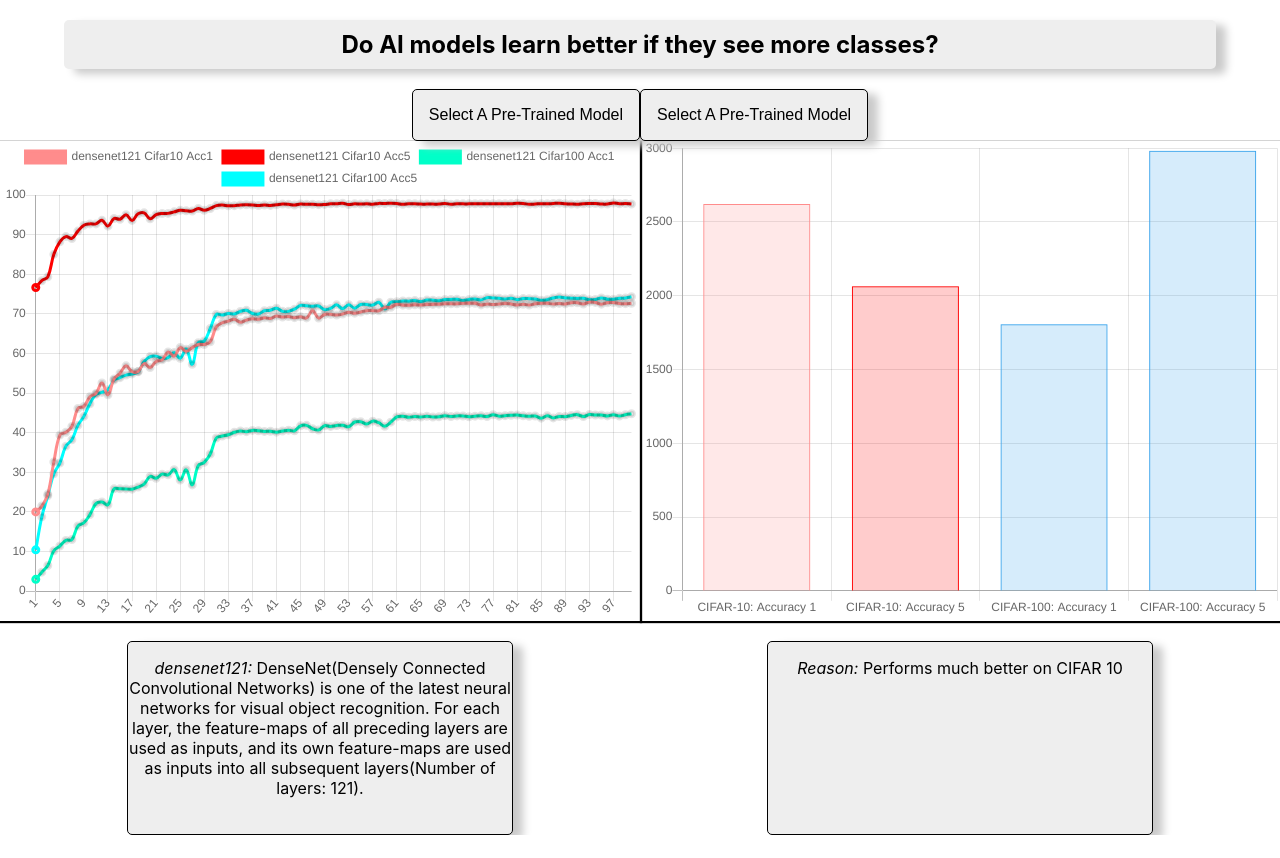
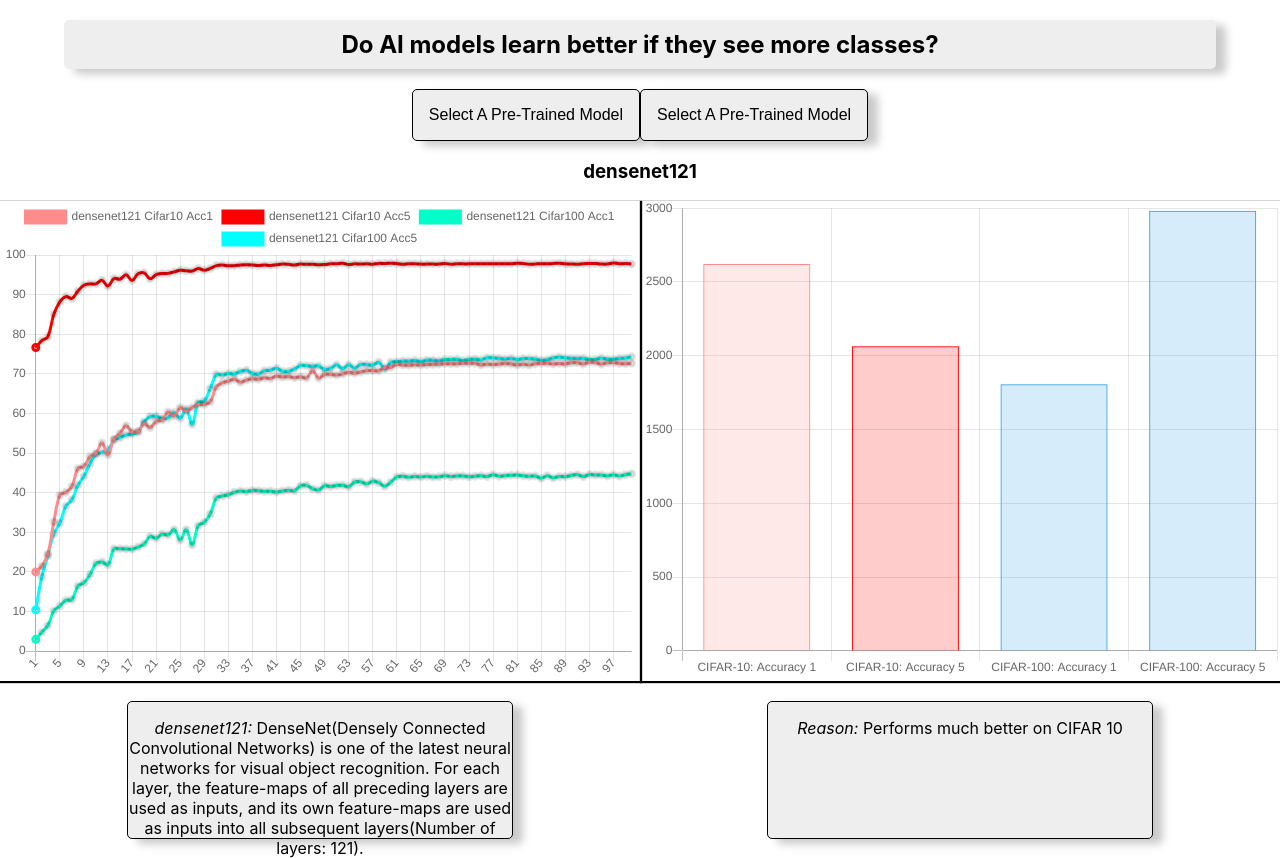
Before and after one commit to morawi/DoAI, a React (Create React App) app in the folder result-visualization/: page / in a window 1280 px wide. Before the commit the page ends 835 px from the top, so only its background shows below. Built offline with nearby package versions, Linux system fonts and the light colour scheme.

Commit message:
Update README.md and added in a title for the model you are using

```diff
--- a/result-visualization/src/App.css
+++ b/result-visualization/src/App.css
@@ -37,7 +37,7 @@
 
 .details-container{
   margin-top: 20px;
-  height: 24vh;
+  height: 17vh;
   display: flex;  /* Google flexbox if you dont know what it is, its used alot in css */
   flex-direction: row;  /* Make items go side by side horizantally  */
 }
--- a/result-visualization/src/graphs.js
+++ b/result-visualization/src/graphs.js
@@ -67,6 +67,7 @@ export default class GraphBox extends Component {
                     {StateOfTheArtModels.map((model, i) => <button onClick={this.handleSOA}>{model}</button>)}
                 </div>
             </div>
+            <h3> { model_name }</h3>
             <div >
                 <div className='graph-container'>
                     <div className="graph">
```
Also changed, not shown: 1 other file (tests, documents, lock files or other folders).
